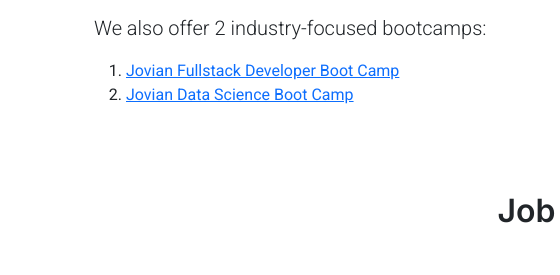
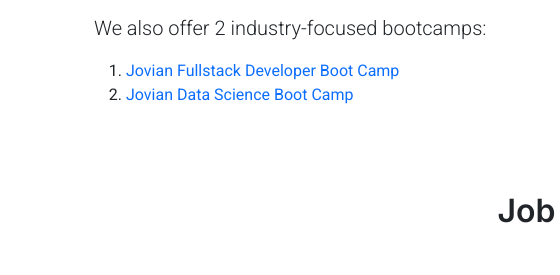
Before and after one commit to sammhrzn/sam-careers-bootstrap, a plain HTML site: page src/index.html in a window 1280 px wide. Shown: the part 314-589 px from the top of the page, 0-560 px from the left. Drawn offline with nearby package versions, Linux system fonts and the light colour scheme.

Commit message:
removed text decorations from bootcamps

```diff
--- a/src/index.html
+++ b/src/index.html
@@ -81,12 +81,12 @@
                 </p>
                 <ol>
                     <li>
-                        <a href="https://jovian.com/full-stack-developer-bootcamp">
+                        <a class="text-decoration-none" href="https://jovian.com/full-stack-developer-bootcamp">
                             Jovian Fullstack Developer Boot Camp
                         </a>
                     </li>
                     <li>
-                        <a href="https://jovian.com/learn/data-science-bootcamp">
+                        <a class="text-decoration-none" href="https://jovian.com/learn/data-science-bootcamp">
                             Jovian Data Science Boot Camp
                         </a>
                     </li>
```
